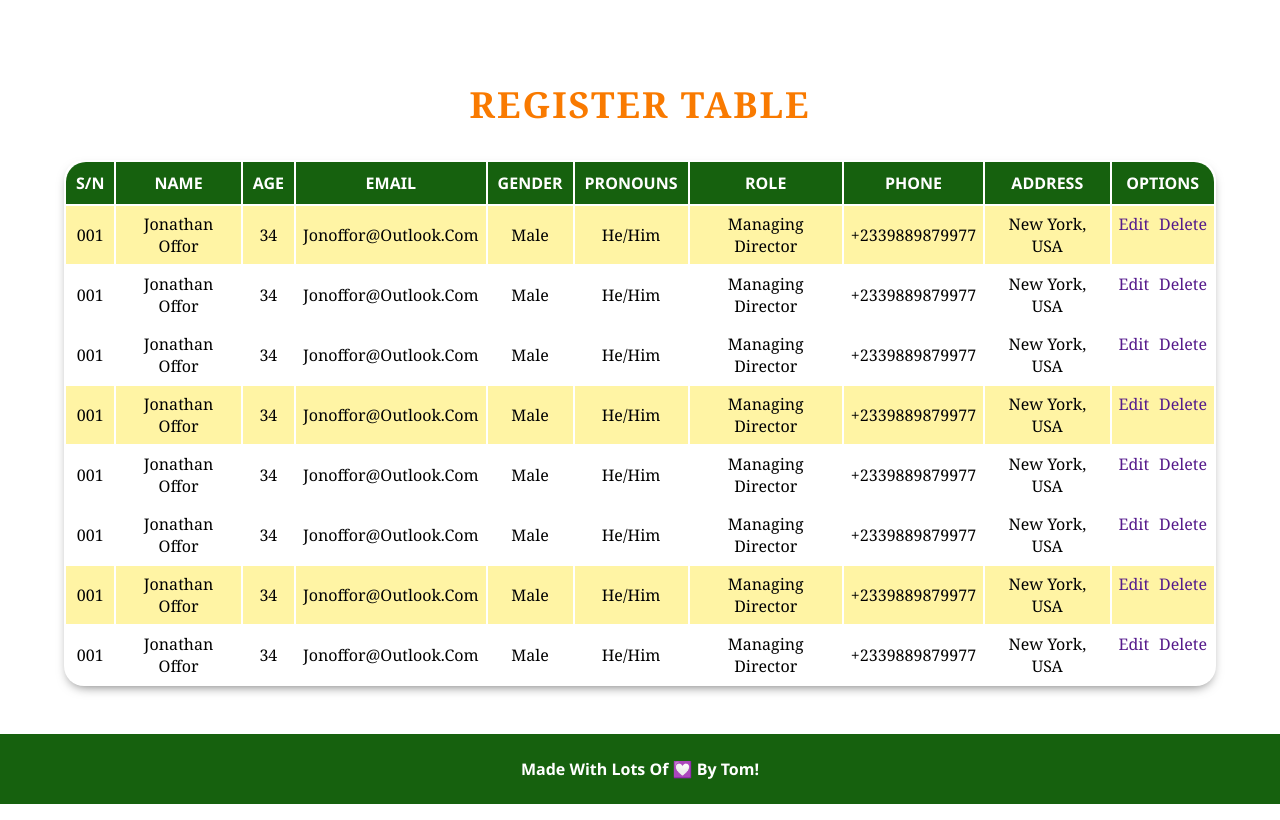
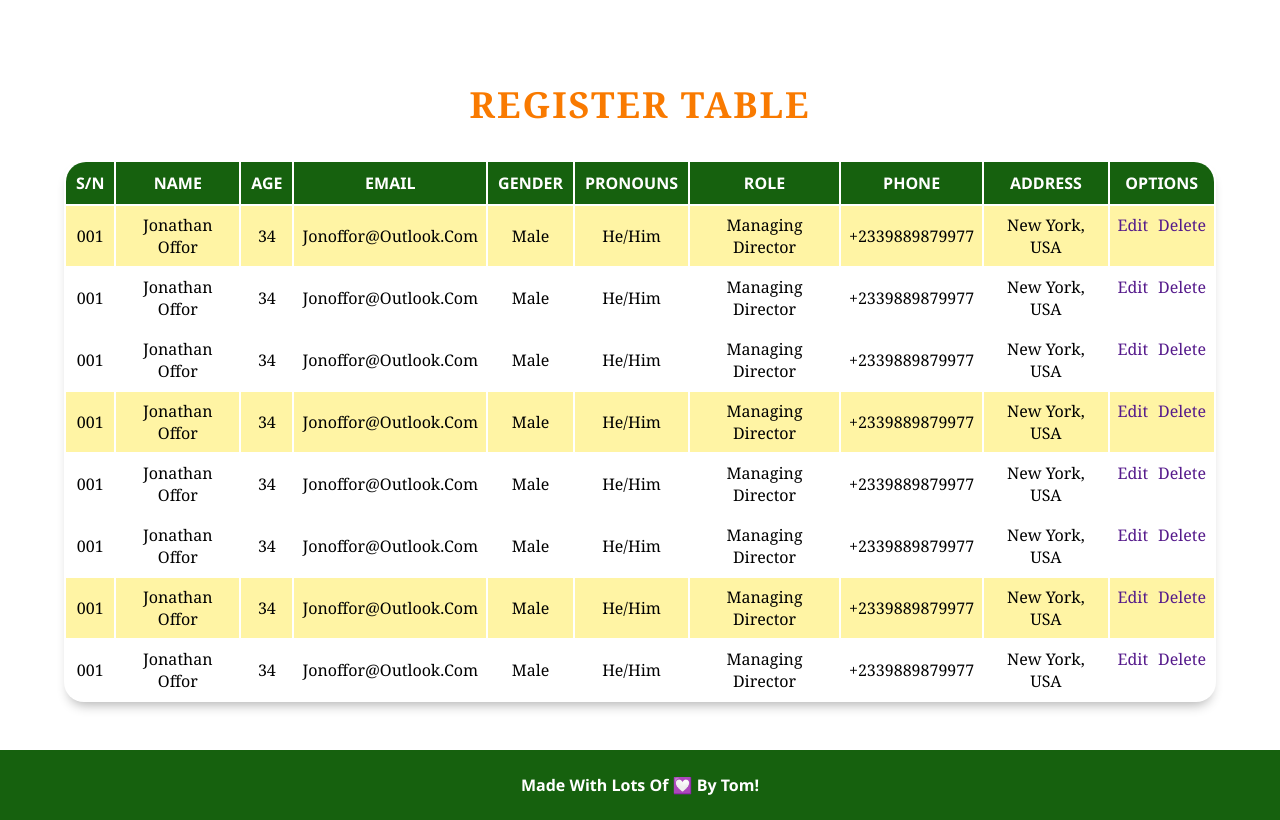
Before and after one commit to Tom-Okafor/staff-register, a PHP site: page /register.php in a window 1280 px wide. Shown: the part 70-890 px from the top of the page. Run offline with PHP 8.4, Linux system fonts and the light colour scheme.

Commit message:
style: adjust padding for the td element to 8px each.

```diff
--- a/styles.css
+++ b/styles.css
@@ -227,14 +227,14 @@ footer {
 
 .register_main table {
     width: min(90%, 1300px);
-    border-radius: 20px;
-    box-shadow: 0px 5px 12px -5px rgba(0, 0, 0, 0.6);
+    box-shadow: 0px 8px 12px -5px rgba(0, 0, 0, 0.3);
     padding: 0;
     margin-bottom: 3rem;
-    -webkit-border-radius: ;
-    -moz-border-radius: ;
-    -ms-border-radius: ;
-    -o-border-radius: ;
+    border-radius: 20px;
+    -webkit-border-radius: 20px;
+    -moz-border-radius: 20px;
+    -ms-border-radius: 20px;
+    -o-border-radius: 20px;
 }
 
 thead {
@@ -257,7 +257,7 @@ th:last-of-type {
 
 td {
     text-align: center;
-    padding: 7px;
+    padding: 8px;
     text-transform: capitalize;
     font-family: Cambria, Cochin, Georgia, Times, 'Times New Roman', serif;
 }
```
